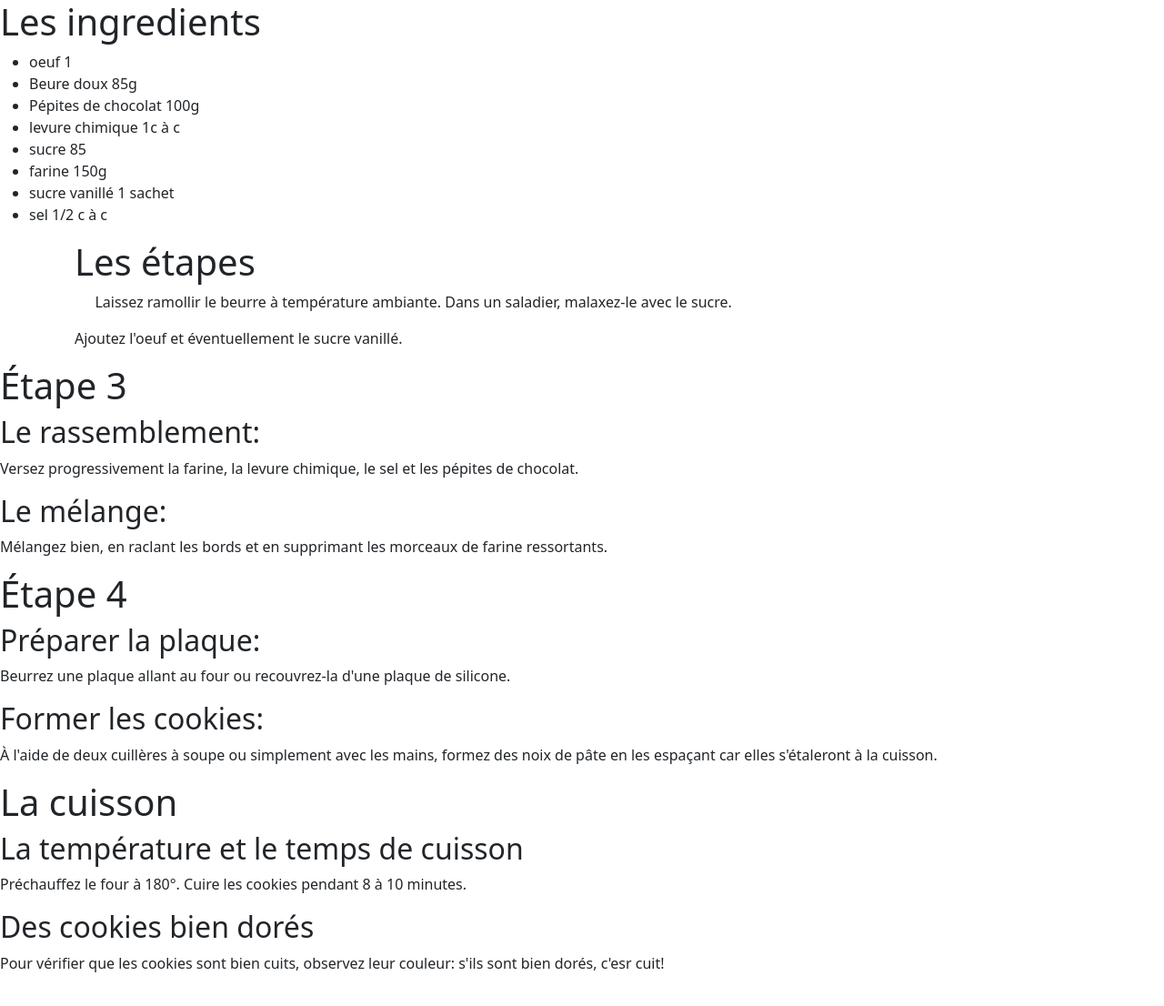
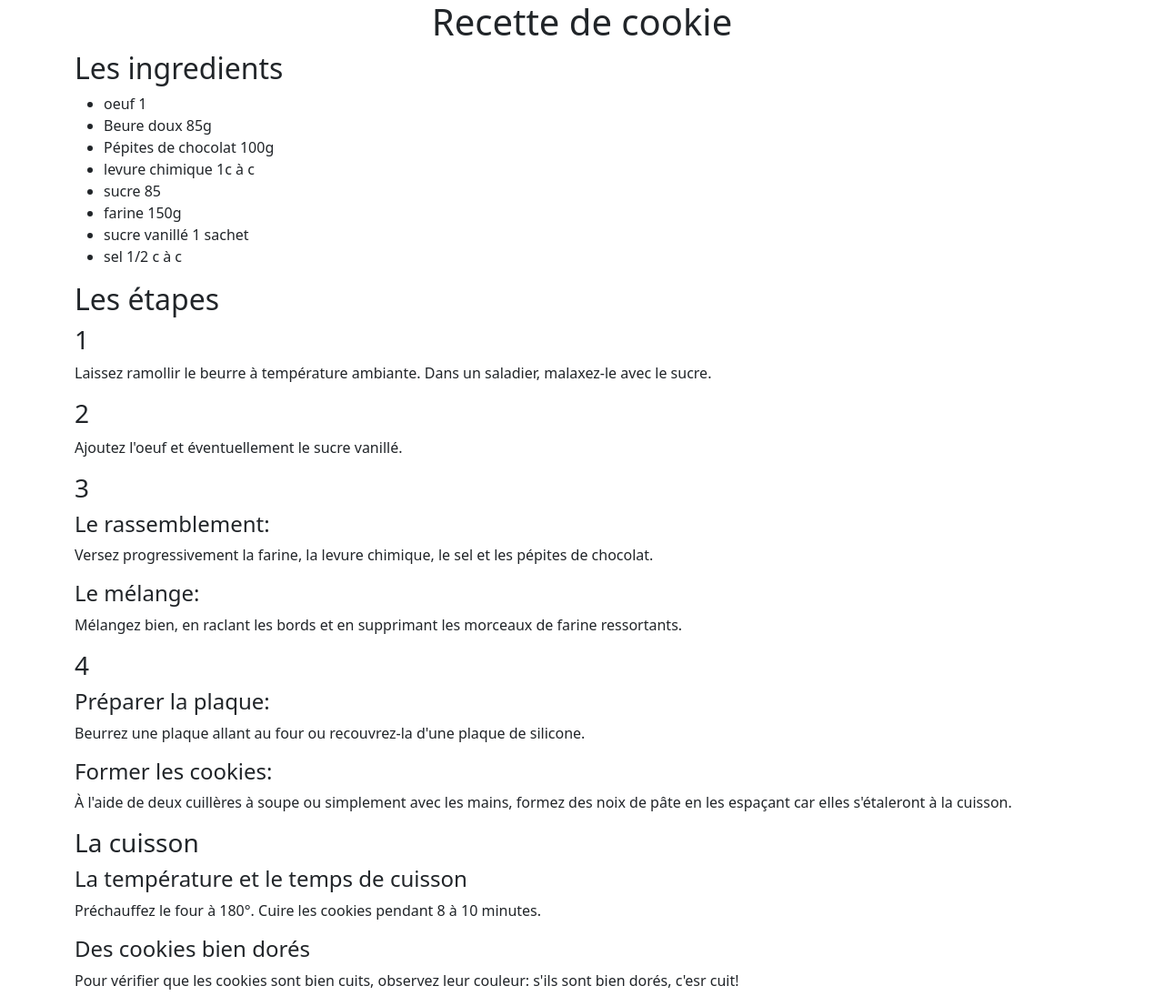
Before and after one commit to binyoma/cookie, a plain HTML site: page Documents/cookie/index.html in a window 1280 px wide. Shown: the whole page at 91% size. Drawn offline with nearby package versions, Linux system fonts and the light colour scheme.

Commit message:
mise en forme

```diff
--- a/Documents/cookie/index.html
+++ b/Documents/cookie/index.html
@@ -11,8 +11,12 @@
 </head>
 
 <body>
+
+
+    <div class="container">
+        <h1 class="text-center">Recette de cookie</h1>
         <div>
-        <h1>Les ingredients </h1>
+            <h2>Les ingredients </h2>
             <ul>
                 <li>oeuf 1</li>
                 <li> Beure doux 85g </li>
@@ -24,49 +28,53 @@
                 <li> sel 1/2 c à c </li>
             </ul>
         </div>
-    <div class="container">
-        <h1>Les étapes</h1>
+        <h2>Les étapes</h2>
         <div class="row">
-            <p> <span class="badge"> 1</span>Laissez ramollir le beurre à température ambiante. Dans un saladier,
+            <h3>1</h3>
+            <p> Laissez ramollir le beurre à température ambiante. Dans un saladier,
                 malaxez-le avec le sucre.</p>
         </div>
 
         <div class="row">
+            <h3>2</h3>
             <p>Ajoutez l'oeuf et éventuellement le sucre vanillé.</p>
         </div>
-    </div>
-
-    <h1>Étape 3</h1>
-    <h2>Le rassemblement:</h2>
+        <div class="row">
+            <h3>3</h3>
+            <h4>Le rassemblement:</h4>
             <p>
                 Versez progressivement la farine, la levure chimique, le sel et les
                 pépites de chocolat.
             </p>
-    <h2>Le mélange:</h2>
+            <h4>Le mélange:</h4>
             <p>
                 Mélangez bien, en raclant les bords et en supprimant les morceaux de
                 farine ressortants.
             </p>
-    <h1>Étape 4</h1>
-    <h2>Préparer la plaque:</h2>
+        </div>
+        <div class="row">
+            <h3>4</h3>
+            <h4>Préparer la plaque:</h4>
             <p>
                 Beurrez une plaque allant au four ou recouvrez-la d'une plaque de
                 silicone.
             </p>
-    <h2>Former les cookies:</h2>
+            <h4>Former les cookies:</h4>
             <p>
                 À l'aide de deux cuillères à soupe ou simplement avec les mains, formez
                 des noix de pâte en les espaçant car elles s'étaleront à la cuisson.
             </p>
+        </div>
+        <div class="row">
+            <h3>La cuisson</h3>
 
-
-    <h1>La cuisson</h1>
-
-    <h2>La température et le temps de cuisson</h2>
+            <h4>La température et le temps de cuisson</h4>
             <p>Préchauffez le four à 180°. Cuire les cookies pendant 8 à 10 minutes.</p>
 
-    <h2>Des cookies bien dorés</h2>
+            <h4>Des cookies bien dorés</h4>
             <p>Pour vérifier que les cookies sont bien cuits, observez leur couleur: s'ils sont bien dorés, c'esr cuit!</p>
 
+        </div>
+    </div>
 </body>
 </html>
```
Lines whose indentation alone changed are shown as unchanged.
